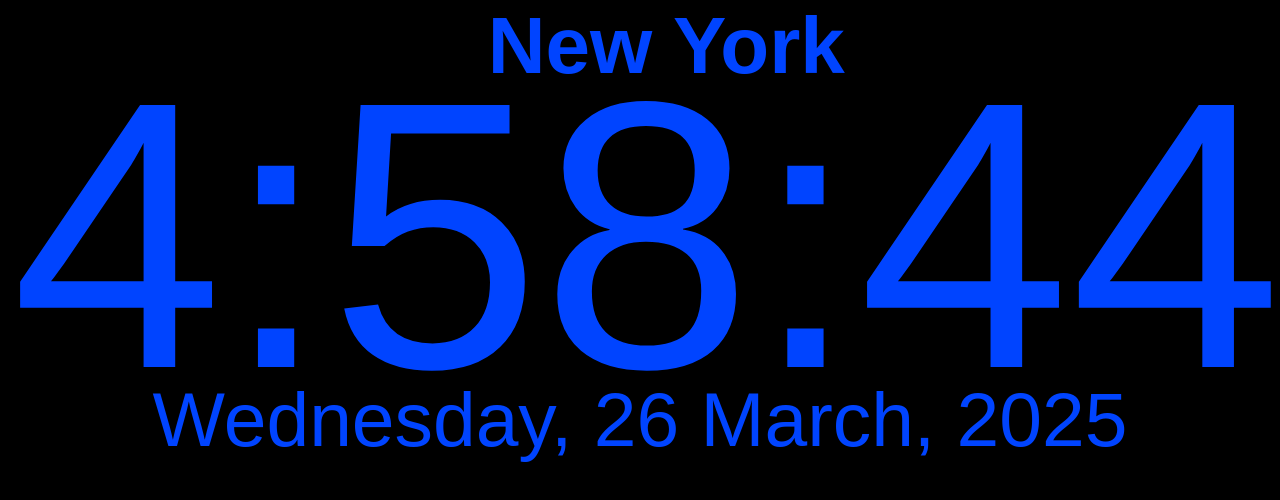
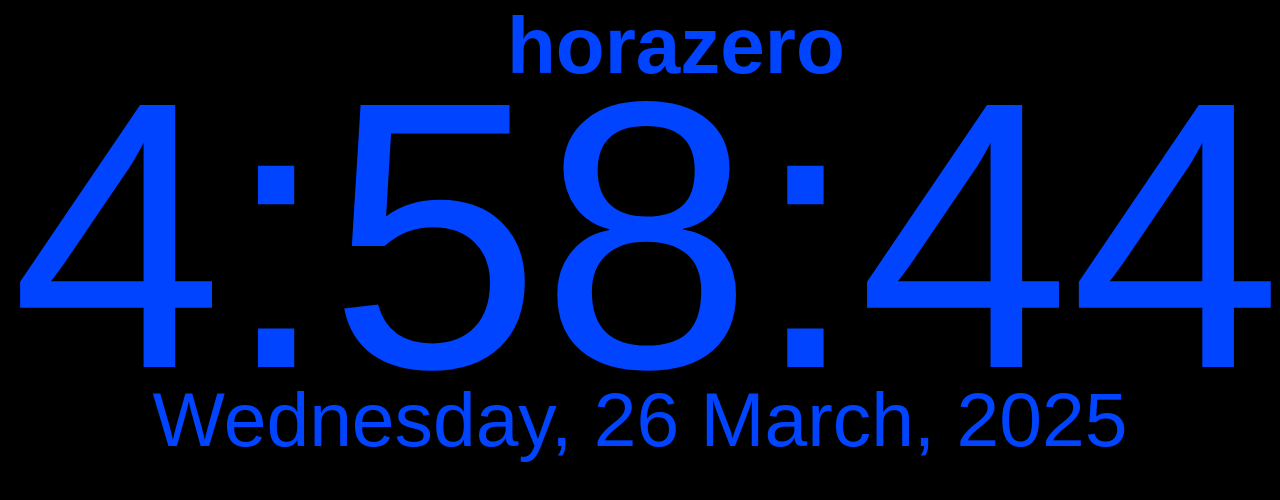
Before and after one commit to julioaires123/greenwinch-london, a plain HTML site: page index.html in a window 1280 px wide. Drawn offline with Linux system fonts and the light colour scheme.

Commit message:
Update index.html

```diff
--- a/index.html
+++ b/index.html
@@ -10,7 +10,7 @@
 
     <title>CANAL Sr. VAQUINHA  </title>
 </head>
-<h1>New York</h1>
+<h1>horazero</h1>
 
 
 <Body>
```
